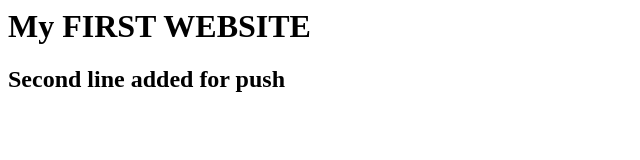
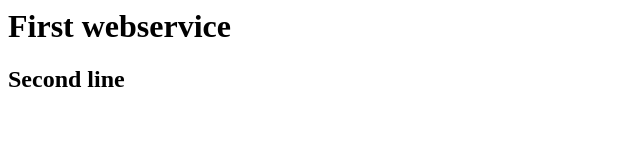
Before and after one commit to 9405436468/FirstRepository, a plain HTML site: page index.html in a window 1280 px wide. Shown: the whole page, without its empty margins (0-640 px from the left). Drawn offline with Linux system fonts and the light colour scheme.

Commit message:
third commit

```diff
--- a/index.html
+++ b/index.html
@@ -1,2 +1,2 @@
-<h1>My FIRST WEBSITE</h1>
-<h2>Second line added for push</h2>
+<h1>First webservice</h1>
+<h2>Second line</h2>
```
